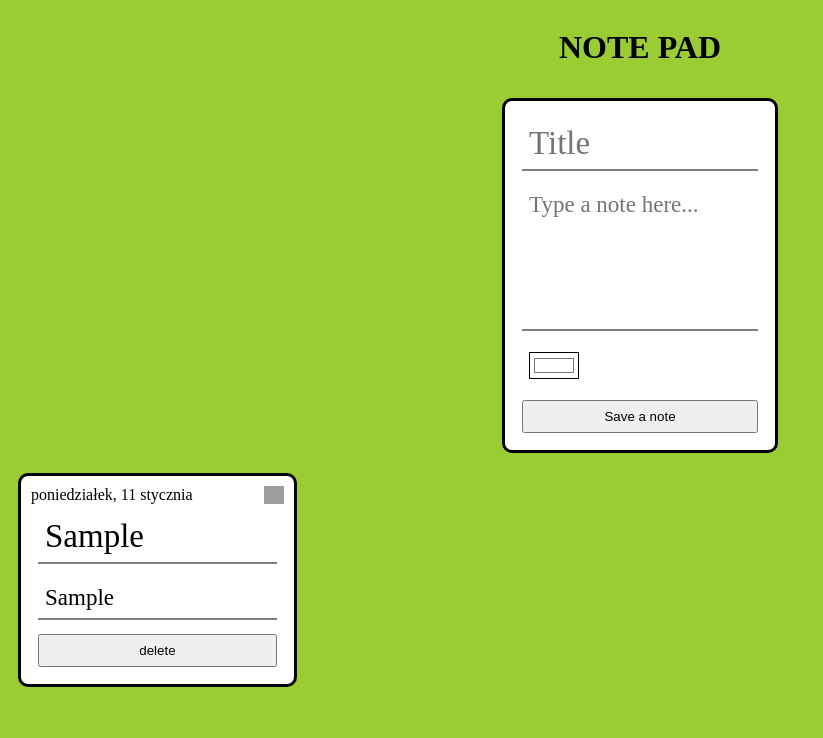
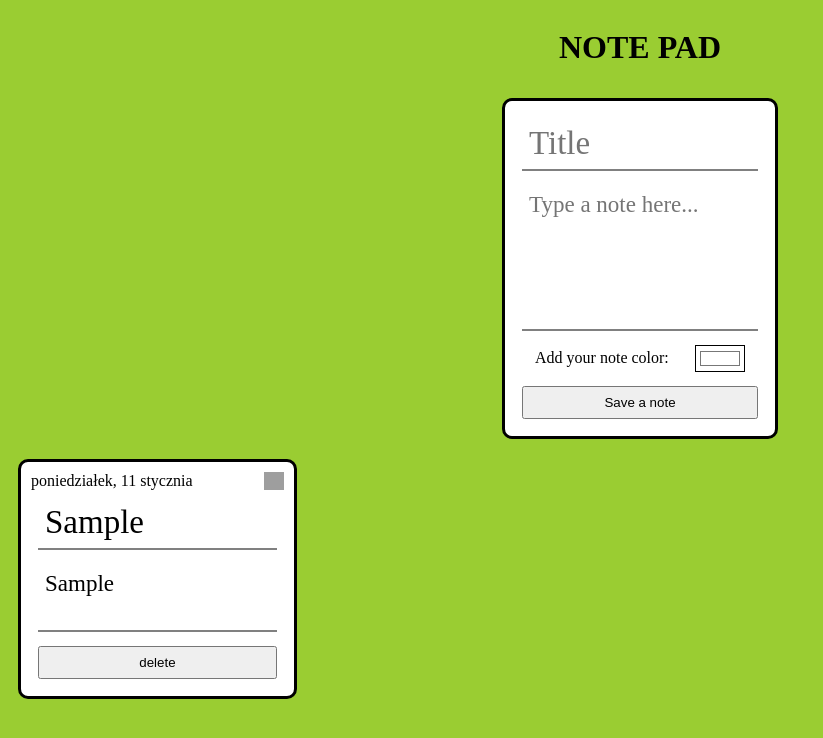
Before and after one commit to oleksandrastepankovska/notePad, a plain HTML site: page index.html in a window 1280 px wide. Both pictures are taken after typing "Sample", "Sample" into the empty fields and a click on the button "Save a note". Shown: the whole page, without its empty margins (0-823 px from the left). Drawn offline with Linux system fonts and the light colour scheme.

Commit message:
add some UI changes

```diff
--- a/index.html
+++ b/index.html
@@ -13,6 +13,7 @@
 			<input type="text" placeholder="Title" id="title"></input>
 			<textarea placeholder="Type a note here..." id="content" rows="5"></textarea>
 			<div id="options">
+				<p id="colorInstruction">Add your note color: </p>
 				<input id="color_picker" type="color" value="#ffffff">
 			</div>
 			<button id="addBtn">Save a note</button>
--- a/index.js
+++ b/index.js
@@ -31,8 +31,8 @@ const renderNotes = () => {rootDiv.innerHTML = `${notes.map(
 		<div class="renderedDate">${note.createDate}</div>
 		<div class="pinned"></div>
 	</options>
-	<div class="renderedTitle">${note.title}</div>
-	<div class="renderedContent">${note.content}</div>
+	<div class="renderedTitle" readonly>${note.title}</div>
+	<textarea class="renderedContent" readonly>${note.content}</textarea>
 	<button class="delete_button" data-id="${note.id}">delete</button>
 </div>
 `
--- a/style.css
+++ b/style.css
@@ -24,6 +24,9 @@ header{
 	border-radius: 10px;
 }
 
+#colorInstruction{
+	margin: 0px;
+}
 
 #title, .renderedTitle {
 	font-family: inherit;
@@ -33,6 +36,10 @@ header{
 	font-size: 33px;
 	padding: 7px;
 	margin: 7px;
+}
+
+.renderedTitle{
+	overflow: hidden;
 }
 
 #content, .renderedContent{
@@ -45,12 +52,12 @@ header{
 	padding: 7px;
 	margin: 7px;
 	background: transparent;
-
 }
 
 #options{
 	display: flex;
-	padding: 7px;
+	justify-content: space-around;
+	align-items: center;
 	margin: 7px;
 }
 
```
